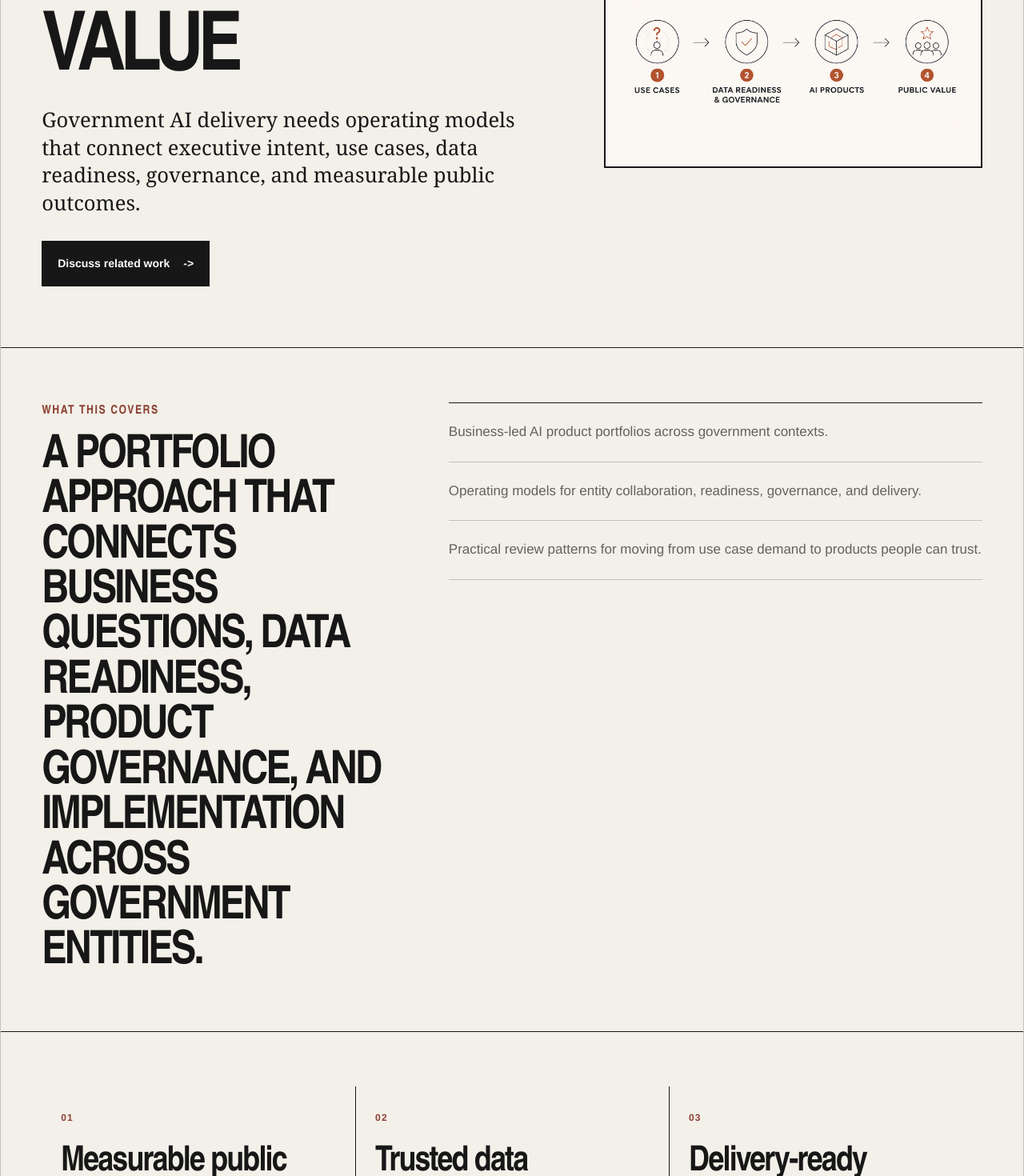
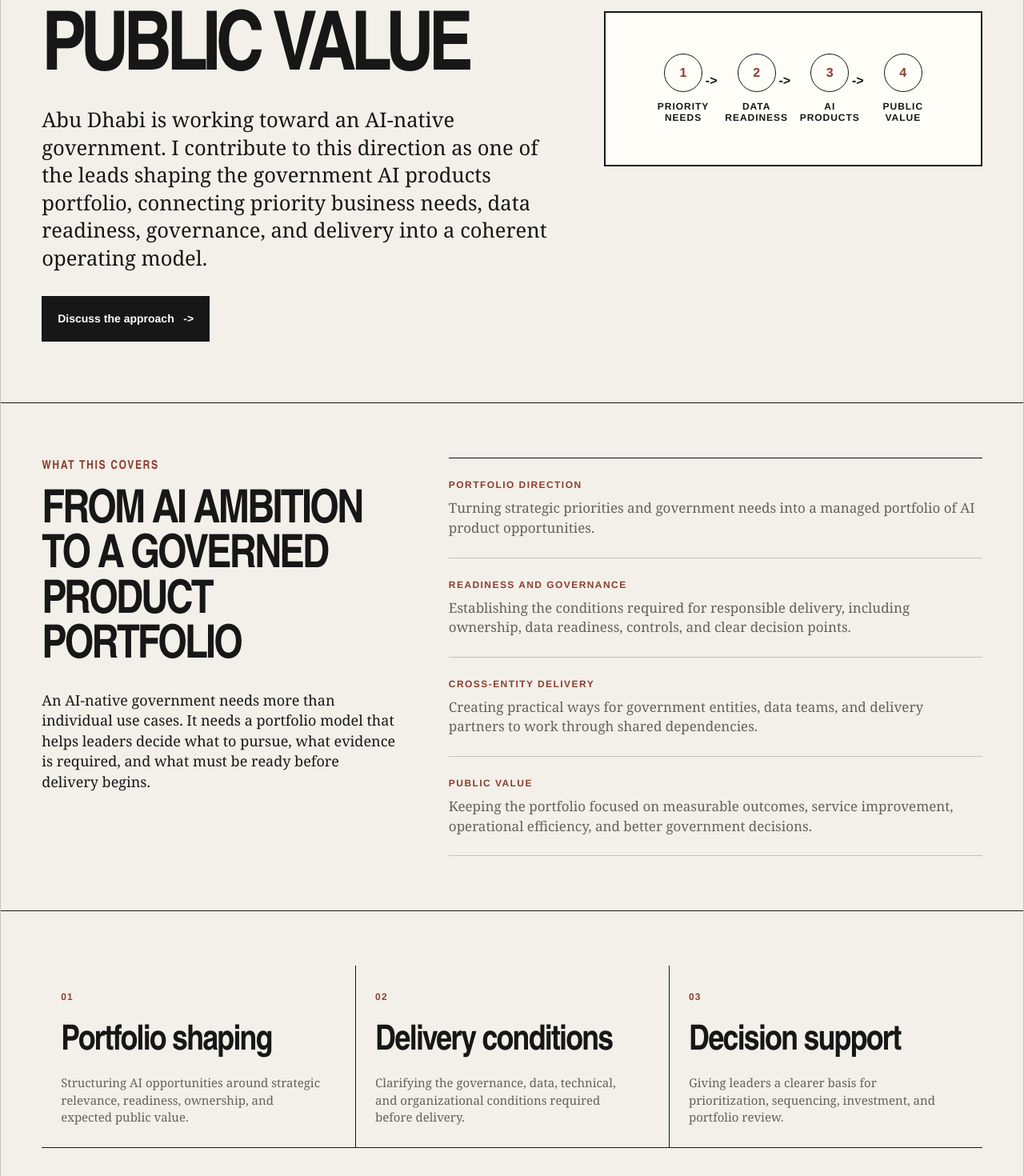
Before and after one commit to kyyberi/jarkko, a Next.js app: page /work/government-ai in a window 1280 px wide. Shown: the part 360-1830 px from the top of the page at 80% size. Built offline with nearby package versions, Linux system fonts and the light colour scheme.

Commit message:
Update government AI work page

```diff
--- a/app/globals.css
+++ b/app/globals.css
@@ -554,6 +554,52 @@
   object-fit: cover;
 }
 
+.government-diagram {
+  display: grid;
+  grid-template-columns: repeat(4, 1fr);
+  align-items: center;
+  min-height: 100%;
+  padding: clamp(28px, 4vw, 54px);
+  background: var(--white);
+}
+
+.government-step {
+  position: relative;
+  display: grid;
+  justify-items: center;
+  gap: 12px;
+  text-align: center;
+}
+
+.government-step + .government-step::before {
+  content: "->";
+  position: absolute;
+  top: 22px;
+  left: -18px;
+  color: var(--ink);
+  font-weight: 800;
+}
+
+.government-step span {
+  display: grid;
+  place-items: center;
+  width: 48px;
+  height: 48px;
+  border: 1px solid var(--ink);
+  border-radius: 50%;
+  color: var(--accent);
+  font-weight: 900;
+}
+
+.government-step strong {
+  max-width: 110px;
+  font-size: 12px;
+  font-weight: 900;
+  letter-spacing: 0.08em;
+  line-height: 1.15;
+  text-transform: uppercase;
+}
+
 .about-hero {
   display: grid;
   grid-template-columns: minmax(0, 1.08fr) minmax(320px, 0.72fr);
@@ -746,15 +792,37 @@
   text-transform: uppercase;
 }
 
+.detail-intro {
+  max-width: 620px;
+  margin: 24px 0 0;
+  font-family: var(--serif);
+  font-size: clamp(18px, 1.4vw, 22px);
+  line-height: 1.42;
+}
+
 .evidence-list {
   border-top: 1px solid var(--ink);
 }
 
-.evidence-list p {
+.evidence-row {
   margin: 0;
   padding: 24px 0;
   border-bottom: 1px solid var(--line);
+}
+
+.evidence-row h3 {
+  margin: 0 0 8px;
+  color: var(--accent);
+  font-size: 12px;
+  font-weight: 900;
+  letter-spacing: 0.12em;
+  text-transform: uppercase;
+}
+
+.evidence-row p {
+  margin: 0;
   color: var(--muted);
+  font-family: var(--serif);
   font-size: clamp(17px, 1.25vw, 20px);
   line-height: 1.45;
 }
@@ -805,6 +873,15 @@
   font-size: clamp(26px, 3.4vw, 44px);
   line-height: 1;
   letter-spacing: -0.04em;
+}
+
+.outcome-card p {
+  max-width: 330px;
+  margin: 18px 0 0;
+  color: var(--muted);
+  font-family: var(--serif);
+  font-size: 15px;
+  line-height: 1.45;
 }
 
 .related-card em,
@@ -1627,6 +1704,20 @@
     font-size: 52px;
   }
 
+  .government-diagram {
+    grid-template-columns: 1fr;
+    gap: 24px;
+  }
+
+  .government-step + .government-step::before {
+    content: "";
+    top: -18px;
+    left: 50%;
+    width: 1px;
+    height: 12px;
+    background: var(--ink);
+  }
+
   .article-row {
     grid-template-columns: 1fr auto;
   }
--- a/app/site.tsx
+++ b/app/site.tsx
@@ -60,24 +60,54 @@
   {
     slug: "government-ai",
     index: "03",
-    label: "Government delivery",
-    title: "AI products for public value",
+    label: "Abu Dhabi Government AI delivery",
+    title: "Building AI products for public value",
     summary:
-      "A portfolio approach that connects business questions, data readiness, product governance, and implementation across government entities.",
+      "From AI ambition to a governed product portfolio",
     image: "/images/work-abudhabi.png",
-    imageAlt: "AI product delivery path from use cases to public value",
-    cta: "Read the case overview",
+    imageAlt: "AI product delivery path from priority needs to public value",
+    cta: "Discuss the approach",
+    diagramSteps: [
+      "Priority needs",
+      "Data readiness",
+      "AI products",
+      "Public value",
+    ],
     focus:
-      "Government AI delivery needs operating models that connect executive intent, use cases, data readiness, governance, and measurable public outcomes.",
+      "Abu Dhabi is working toward an AI-native government. I contribute to this direction as one of the leads shaping the government AI products portfolio, connecting priority business needs, data readiness, governance, and delivery into a coherent operating model.",
+    detailIntro:
+      "An AI-native government needs more than individual use cases. It needs a portfolio model that helps leaders decide what to pursue, what evidence is required, and what must be ready before delivery begins.",
     proof: [
-      "Business-led AI product portfolios across government contexts.",
-      "Operating models for entity collaboration, readiness, governance, and delivery.",
-      "Practical review patterns for moving from use case demand to products people can trust.",
+      {
+        title: "Portfolio direction",
+        text: "Turning strategic priorities and government needs into a managed portfolio of AI product opportunities.",
+      },
+      {
+        title: "Readiness and governance",
+        text: "Establishing the conditions required for responsible delivery, including ownership, data readiness, controls, and clear decision points.",
+      },
+      {
+        title: "Cross-entity delivery",
+        text: "Creating practical ways for government entities, data teams, and delivery partners to work through shared dependencies.",
+      },
+      {
+        title: "Public value",
+        text: "Keeping the portfolio focused on measurable outcomes, service improvement, operational efficiency, and better government decisions.",
+      },
     ],
     outcomes: [
-      "Measurable public value",
-      "Trusted data foundations",
-      "Delivery-ready portfolios",
+      {
+        title: "Portfolio shaping",
+        text: "Structuring AI opportunities around strategic relevance, readiness, ownership, and expected public value.",
+      },
+      {
+        title: "Delivery conditions",
+        text: "Clarifying the governance, data, technical, and organizational conditions required before delivery.",
+      },
+      {
+        title: "Decision support",
+        text: "Giving leaders a clearer basis for prioritization, sequencing, investment, and portfolio review.",
+      },
     ],
   },
 ];
--- a/app/work/[slug]/page.tsx
+++ b/app/work/[slug]/page.tsx
@@ -6,6 +6,14 @@
 type PageProps = {
   params: Promise<{ slug: string }>;
 };
+
+function getTitle(value: string | { title: string; text: string }) {
+  return typeof value === "string" ? value : value.title;
+}
+
+function getText(value: string | { title: string; text: string }) {
+  return typeof value === "string" ? undefined : value.text;
+}
 
 export function generateStaticParams() {
   return workItems.map((item) => ({ slug: item.slug }));
@@ -61,6 +69,14 @@
   if (!item) notFound();
 
   const related = workItems.filter((candidate) => candidate.slug !== item.slug);
+  const diagramSteps =
+    "diagramSteps" in item && Array.isArray(item.diagramSteps)
+      ? item.diagramSteps
+      : undefined;
+  const detailIntro =
+    "detailIntro" in item && typeof item.detailIntro === "string"
+      ? item.detailIntro
+      : undefined;
 
   return (
     <PageShell>
@@ -70,11 +86,22 @@
           <h1>{item.title}</h1>
           <p>{item.focus}</p>
           <a className="button primary" href={sitePath("/#contact")}>
-            Discuss related work <Arrow />
+            {item.cta} <Arrow />
           </a>
         </div>
         <div className="detail-visual">
-          <img src={`${assetPath}${item.image}`} alt={item.imageAlt} />
+          {diagramSteps ? (
+            <div className="government-diagram" aria-label={item.imageAlt}>
+              {diagramSteps.map((step, index) => (
+                <div className="government-step" key={step}>
+                  <span>{index + 1}</span>
+                  <strong>{step}</strong>
+                </div>
+              ))}
+            </div>
+          ) : (
+            <img src={`${assetPath}${item.image}`} alt={item.imageAlt} />
+          )}
         </div>
       </section>
 
@@ -83,10 +110,20 @@
           <div>
             <div className="section-kicker">What this covers</div>
             <h2>{item.summary}</h2>
+            {detailIntro ? <p className="detail-intro">{detailIntro}</p> : null}
           </div>
           <div className="evidence-list">
             {item.proof.map((proof) => (
-              <p key={proof}>{proof}</p>
+              <article className="evidence-row" key={getTitle(proof)}>
+                {getText(proof) ? (
+                  <>
+                    <h3>{getTitle(proof)}</h3>
+                    <p>{getText(proof)}</p>
+                  </>
+                ) : (
+                  <p>{getTitle(proof)}</p>
+                )}
+              </article>
             ))}
           </div>
         </div>
@@ -95,9 +132,10 @@
       <section className="detail-section">
         <div className="outcome-grid">
           {item.outcomes.map((outcome, index) => (
-            <div className="outcome-card" key={outcome}>
+            <div className="outcome-card" key={getTitle(outcome)}>
               <span>{String(index + 1).padStart(2, "0")}</span>
-              <strong>{outcome}</strong>
+              <strong>{getTitle(outcome)}</strong>
+              {getText(outcome) ? <p>{getText(outcome)}</p> : null}
             </div>
           ))}
         </div>
```
Also changed, not shown: 1 other file (tests, documents, lock files or other folders).
